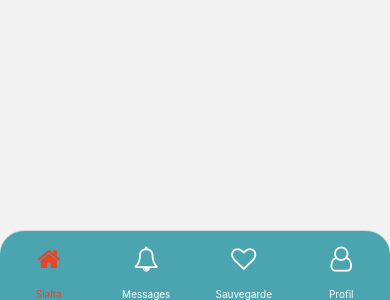
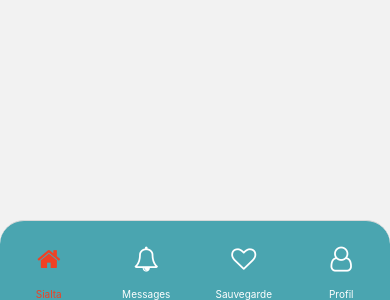
Before and after one commit to HyziOne/sialta, a React Native app: screen /home in a window 390 px wide. Shown: the part 544-844 px from the top of the page. Built offline with nearby package versions, Linux system fonts and the light colour scheme.

Commit message:
Amélioration tab bar

```diff
--- a/src/navigation/HomeTabNavigator.js
+++ b/src/navigation/HomeTabNavigator.js
@@ -23,10 +23,15 @@ const HomeTabNavigator = (props) => {
           borderTopLeftRadius: 24,
           borderTopRightRadius: 24,
           backgroundColor: '#4AA5B0',
-          height: 70,
+          height: 80,
+          paddingTop: 10,
           position: 'absolute',
+        },
+        tabStyle: {
+          paddingTop: 100,
         }
       }}
+
       >
       <Tab.Screen
         name={'Sialta'}
--- a/src/screens/MapScreen/index.js
+++ b/src/screens/MapScreen/index.js
@@ -23,7 +23,11 @@ const MapScreen = ({ navigation }) => {
                 }}
             />
              <GooglePlacesAutocomplete
-                style={{width : '100%', height: '100%', position: 'relative'}}
+                style={{
+                    width : '100%',
+                    height: '100%',
+                    position: 'relative',
+                }}
                 placeholder='Recherche'
                 onPress={(data, details = null) => {
                     // 'details' is provided when fetchDetails = true
@@ -33,6 +37,7 @@ const MapScreen = ({ navigation }) => {
                     key: 'AIzaSyChyGfs7E5phymHzJZHg7W4gwFQAfKixQk',
                     language: 'fr',
                 }}
+
             />
 
 
```
